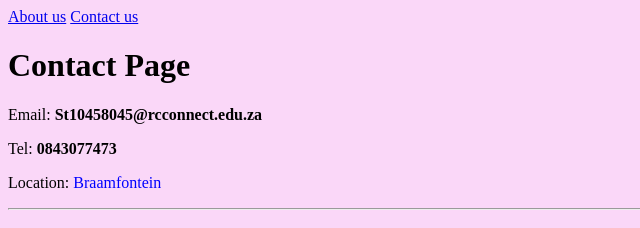
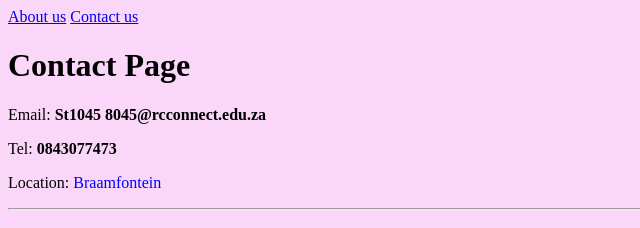
Before and after one commit to Kaylah17/Part-1, a plain HTML site: page Contact.html in a window 1280 px wide. Shown: the top 228 px of the page, 0-640 px from the left. Drawn offline with Linux system fonts and the light colour scheme.

Commit message:
first commit

```diff
--- a/Contact.html
+++ b/Contact.html
@@ -10,7 +10,7 @@
         <a href="KAYLAH'S SITE.html" target="_blank">Contact us</a>
     </nav>
    <h1>Contact Page</h1>
-   <p>Email: <b>St10458045@rcconnect.edu.za</b></p>
+   <p>Email: <b>St1045  8045@rcconnect.edu.za</b></p>
    <p>Tel: <b>0843077473</b></p>
    <p>Location: <span style="color: blue;">Braamfontein</span></p>
 
```
